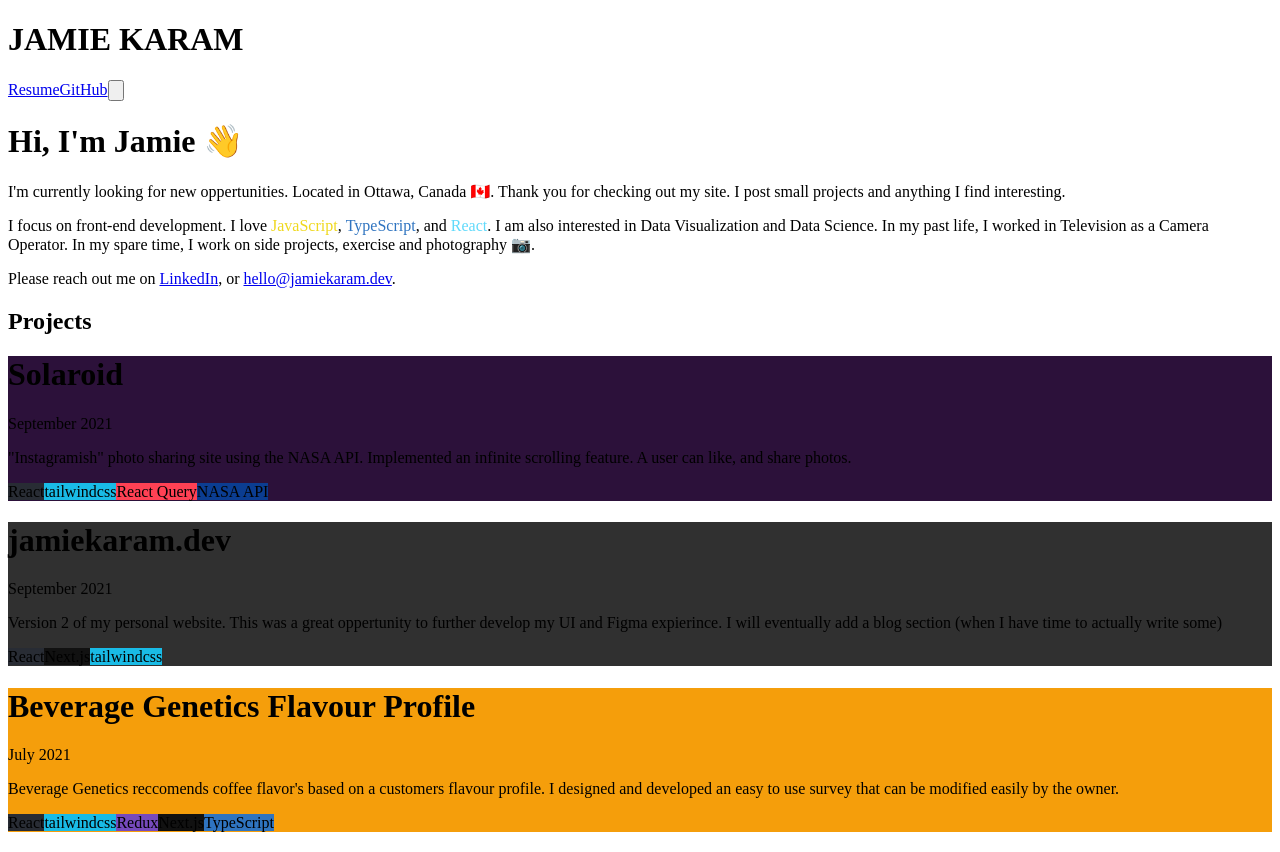
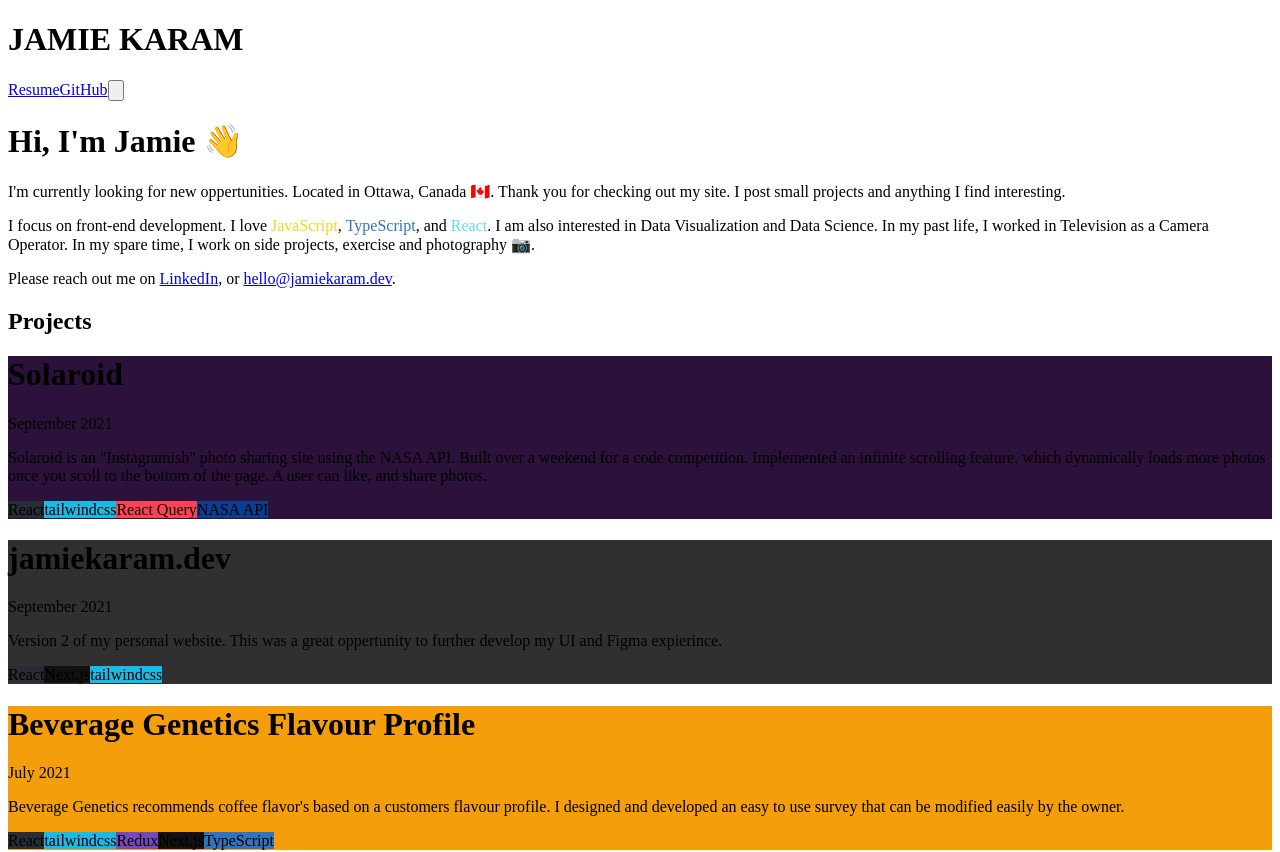
Before and after one commit to JKaram/portfolio-site, a Next.js app: page / in a window 1280 px wide. Shown: the top 852 px of the page. Built offline with nearby package versions, Linux system fonts and the light colour scheme; no server answers.

Commit message:
edit portfolio text

```diff
--- a/sections/Portfolio/constants.ts
+++ b/sections/Portfolio/constants.ts
@@ -11,7 +11,7 @@ export const portfolioProjects = [
     link: "https://solaroid.jamiekaram.dev/",
     img: solaroid,
     description:
-      '"Instagramish" photo sharing site using the NASA API. Implemented an infinite scrolling feature. A user can like, and share photos.',
+      'Solaroid is an "Instagramish" photo sharing site using the NASA API. Built over a weekend for a code competition. Implemented an infinite scrolling feature, which dynamically loads more photos once you scoll to the bottom of the page. A user can like, and share photos.',
     technologies: ["React", "tailwindcss", "React Query", "NASA API"],
     date: new Date(2021, 8),
   },
@@ -21,7 +21,7 @@ export const portfolioProjects = [
     link: "https://github.com/JKaram/portfolio-site",
     img: site,
     description:
-      "Version 2 of my personal website. This was a great oppertunity to further develop my UI and Figma expierince. I will eventually add a blog section (when I have time to actually write some)",
+      "Version 2 of my personal website. This was a great oppertunity to further develop my UI and Figma expierince.",
     technologies: ["React", "Next.js", "tailwindcss"],
     date: new Date(2021, 8),
   },
@@ -31,7 +31,7 @@ export const portfolioProjects = [
     link: "https://coffee-survey.netlify.app/",
     color: "#f59e0b",
     description:
-      "Beverage Genetics reccomends coffee flavor's based on a customers flavour profile. I designed and developed an easy to use survey that can be modified easily by the owner.",
+      "Beverage Genetics recommends coffee flavor's based on a customers flavour profile. I designed and developed an easy to use survey that can be modified easily by the owner.",
     technologies: ["React", "tailwindcss", "Redux", "Next.js", "TypeScript"],
     date: new Date(2021, 6),
   },
```
